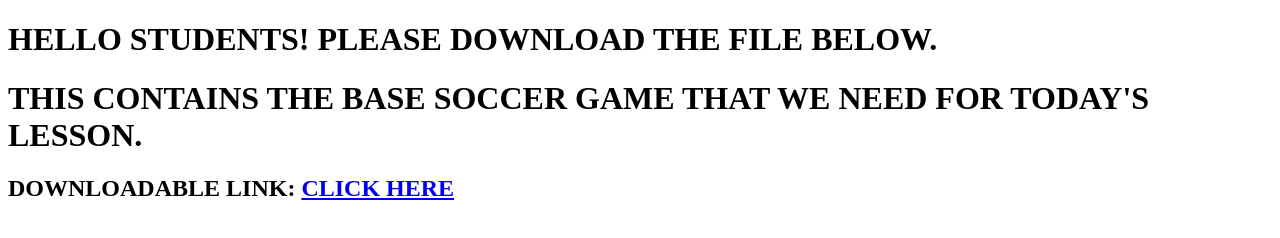
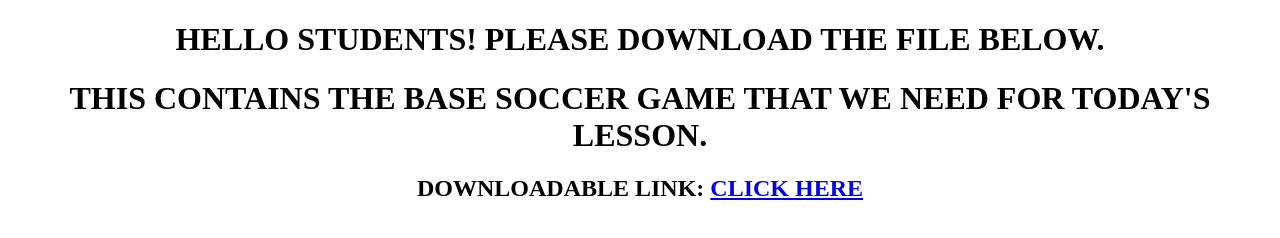
Before and after one commit to jesustgr/robloxSoccerGame, a plain HTML site: page index.html in a window 1280 px wide. Drawn offline with Linux system fonts and the light colour scheme.

Commit message:
finished

```diff
--- a/index.html
+++ b/index.html
@@ -6,8 +6,8 @@
     <title>Soccer Game Downlaod</title>
 </head>
 <body>
-    <h1>HELLO STUDENTS! PLEASE DOWNLOAD THE FILE BELOW.</h1>
-    <h1>THIS CONTAINS THE BASE SOCCER GAME THAT WE NEED FOR TODAY'S LESSON.</h1>
-    <h2>DOWNLOADABLE LINK: <a href="assets\Episode00.rbxl" download>CLICK HERE</a></h2>
+    <h1 style="text-align: center;">HELLO STUDENTS! PLEASE DOWNLOAD THE FILE BELOW.</h1>
+    <h1 style="text-align: center;">THIS CONTAINS THE BASE SOCCER GAME THAT WE NEED FOR TODAY'S LESSON.</h1>
+    <h2 style="text-align: center;">DOWNLOADABLE LINK: <a href="assets\Episode00.rbxl" download>CLICK HERE</a></h2>
 </body>
 </html>
```
